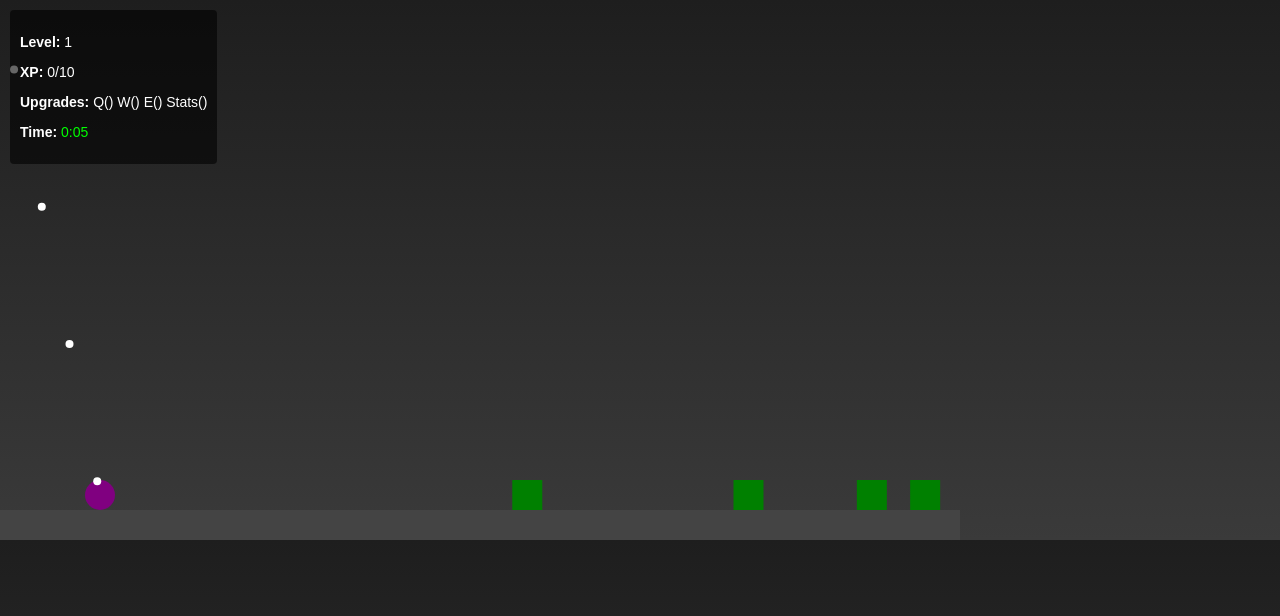
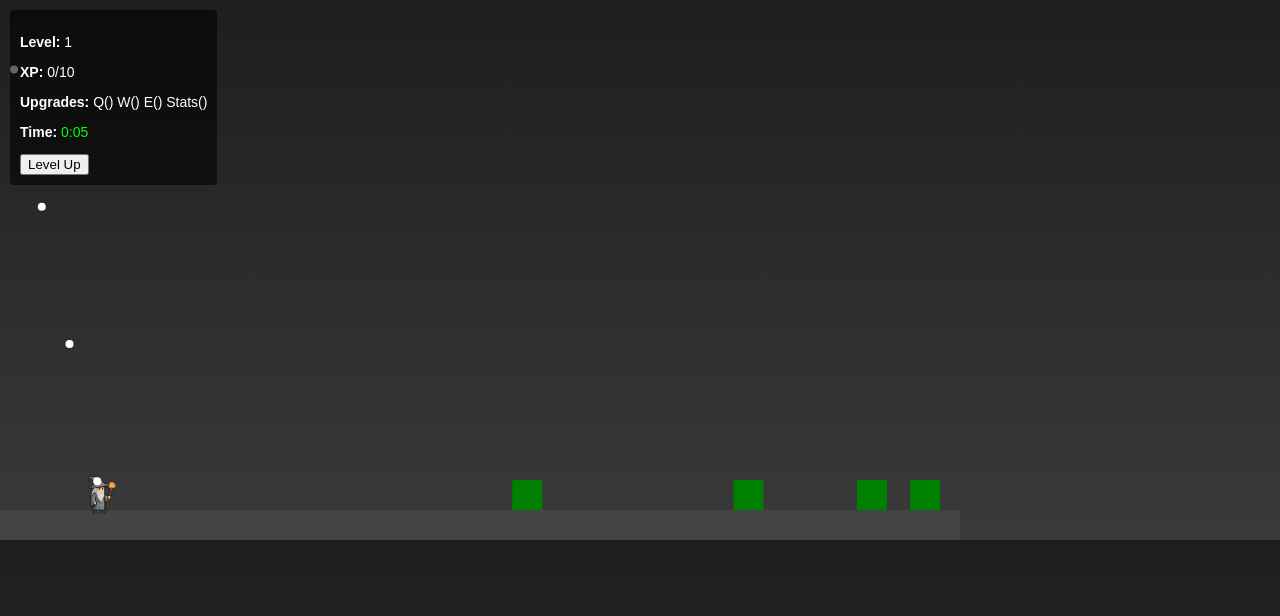
Before and after one commit to PMorais13/rougue-like-concept, a plain HTML site: page mage_roguelike_prototype.html in a window 1280 px wide. Drawn offline with Linux system fonts and the light colour scheme.

Commit message:
Use mage image and add level up button

```diff
--- a/mage_roguelike_prototype.html
+++ b/mage_roguelike_prototype.html
@@ -46,6 +46,7 @@
     <p><strong>XP:</strong> <span id="xp">0</span></p>
     <p><strong>Upgrades:</strong> <span id="upgrades">None</span></p>
     <p><strong>Time:</strong> <span id="timer">0:00</span></p>
+    <button id="levelUpBtn">Level Up</button>
   </div>
   <div id="upgradePrompt">
     <p>Escolha onde aplicar o poder: <span id="upgradeElement"></span></p>
@@ -57,6 +58,8 @@
   <script>
     const canvas = document.getElementById("gameCanvas");
     const ctx = canvas.getContext("2d");
+    const mageImg = new Image();
+    mageImg.src = "mage.png";
 
     const state = {
       level: 1,
@@ -248,10 +251,14 @@
       ctx.fillStyle = "#444";
       ctx.fillRect(0, canvas.height - 30, canvas.width, 30);
 
-      ctx.fillStyle = "purple";
-      ctx.beginPath();
-      ctx.arc(player.x, player.y, player.radius, 0, Math.PI * 2);
-      ctx.fill();
+      if (mageImg.complete) {
+        ctx.drawImage(mageImg, player.x - 20, player.y - 20, 40, 40);
+      } else {
+        ctx.fillStyle = "purple";
+        ctx.beginPath();
+        ctx.arc(player.x, player.y, player.radius, 0, Math.PI * 2);
+        ctx.fill();
+      }
 
       ctx.fillStyle = "green";
       state.enemies.forEach(e => ctx.fillRect(e.x, e.y, 30, 30));
@@ -292,7 +299,7 @@
       }
       if (Math.floor(state.timeFrames / 3600) > state.minutes) {
         state.minutes++;
-        state.spawnInterval = Math.max(10, Math.floor(state.spawnInterval * 0.85));
+        state.spawnInterval = Math.max(10, Math.floor(state.spawnInterval / 1.3));
       }
       if (state.paused) return;
 
@@ -378,6 +385,13 @@
       if (e.key.toLowerCase() === 'w') castW();
       if (e.key.toLowerCase() === 'e') castE();
     });
+
+    document.getElementById('levelUpBtn').addEventListener('click', () => {
+      if (!state.pendingUpgrade) {
+        state.xp = state.xpToNext;
+        levelUp();
+      }
+    });
   </script>
 </body>
 </html>
```
